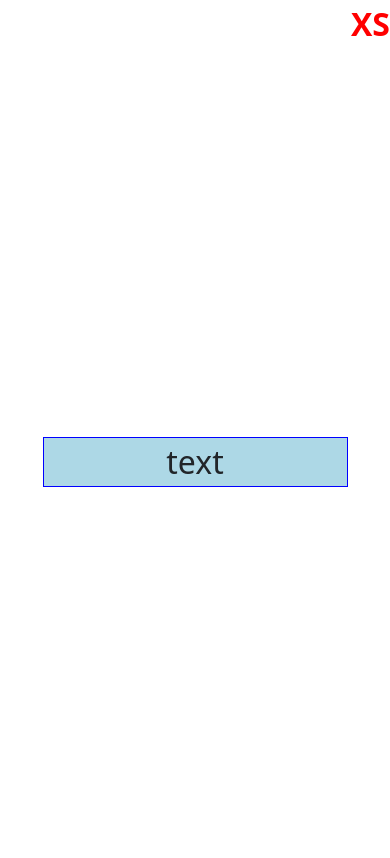
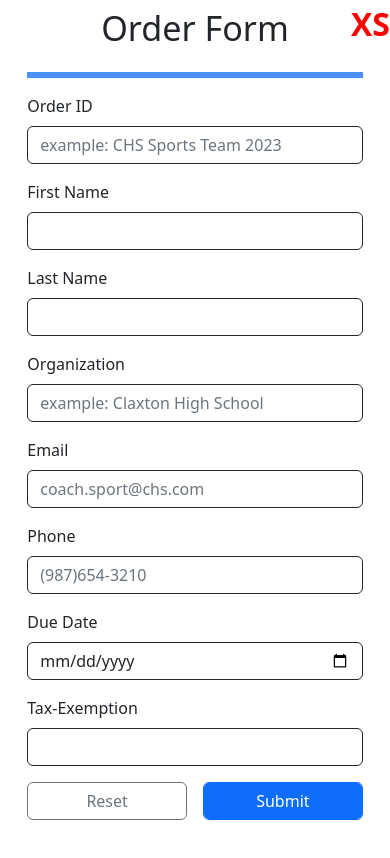
Before and after one commit to JanowskiGaither/DevServer, a website built with Vite: page frontend/src/index.html in a window 390 px wide. Built offline with nearby package versions, Linux system fonts and the light colour scheme.

Commit message:
- complete responsive order form

```diff
--- a/frontend/src/index.html
+++ b/frontend/src/index.html
@@ -6,13 +6,69 @@
     <title>Bootstrap w/ Vite</title>
   </head>
   <body>
-      <div class="container">
-        <div class="row min-vh-100">
-          <div class="d-flex justify-content-center align-items-center">
-              <div class="col-lg-6 col-md-8 col-10 box text-center">text</div>
+    <form action="">
+      <div class="container d-flex flex-column min-vh-100 justify-content-center align-items-center">
+        <h1 class="display-4">Order Form</h1>
+        <div class="col-xl-5 col-lg-6 col-md-8 col-11 mb-3 ">
+          <hr class="border border-primary border-3 opacity-75">
+          <label class="form-label" for="orderDescription">Order ID</label>
+          <input class="form-control border border-dark" type="text" name="orderID" id="orderID" placeholder="example: CHS Sports Team 2023">
+        </div>
+
+        <div class="col-xl-5 col-lg-6 col-md-8 col-11">
+            <div class="row">
+              <div class="col-md-6 col-12 mb-3">
+                <label class="form-label" for="firstName">First Name</label>
+                <input class="form-control border border-dark" type="text" name="firstName" id="firstName">
+              </div>
+              <div class="col-md-6 col-12 mb-3">
+                <label class="form-label" for="lastName">Last Name</label>
+                <input class="form-control border border-dark" type="text" name="lastName" id="lastName">
+              </div>
+            </div>
+        </div>
+
+        <div class="col-xl-5 col-lg-6 col-md-8 col-11 mb-3 ">
+          <label class="form-label" for="organization">Organization</label>
+          <input class="form-control border border-dark" type="text" name="organization" id="organization" placeholder="example: Claxton High School">
+        </div>
+
+        <div class="col-xl-5 col-lg-6 col-md-8 col-11 mb-3 ">
+          <label class="form-label" for="email">Email</label>
+          <input class="form-control border border-dark" type="email" name="email" id="email" placeholder="coach.sport@chs.com">
+        </div>
+
+        <div class="col-xl-5 col-lg-6 col-md-8 col-11 mb-3 ">
+          <label class="form-label" for="phone">Phone</label>
+          <input class="form-control border border-dark" type="tel" name="phone" id="phone" placeholder="(987)654-3210">
+        </div>
+
+        <div class="col-xl-5 col-lg-6 col-md-8 col-11">
+          <div class="row">
+            <div class="col-md-5 col-12 mb-3">
+              <label class="form-label" for="dueDate">Due Date</label>
+              <input class="form-control border border-dark" type="date" name="dueDate" id="dueDate">
+            </div>
+            <div class="col-md-7 col-12 mb-3">
+              <label class="form-label" for="taxExemption">Tax-Exemption</label>
+              <input class="form-control border border-dark" type="text" name="taxExemption" id="taxExemption">
+            </div>
           </div>
         </div>
+
+        <div class="col-xl-5 col-lg-6 col-md-8 col-11 mb-3">
+          <div class="d-flex flex-row-reverse">
+            <div class="col-md-3 col-6 ps-2">
+              <input class="form-control btn btn-primary" type="submit" value="Submit">
+            </div>
+            <div class="col-md-3 col-6 pe-2">
+              <button class="form-control btn btn-outline-secondary" type="reset">Reset</button>
+            </div>
+          </div>
+        </div>
+
       </div>
+    </form>
     <script type="module" src="./js/main.js"></script>
   </body>
 </html>
--- a/frontend/src/scss/styles.scss
+++ b/frontend/src/scss/styles.scss
@@ -1,9 +1,5 @@
 // Import all of Bootstrap's CSS
 @import "~bootstrap/scss/bootstrap";
-
-body {
-    margin-top: 40px; /* This margin just makes the text easier to read. You can remove it if you want since it can mess with your other styles. */
-  }
 
 body::before {
   content: "XS";
@@ -13,14 +9,6 @@ body {
   position: fixed;
   top: 0;
   right: 0;
-  }
-
-  /* This box class is purely used for explaining how the bootstrap grid system works. */
-  .box {
-    background-color: lightblue;
-    border: 1px solid blue;
-    min-height: 50px;
-    font-size: 2rem;
 }
 
 @media (min-width: 576px) {
```
Lines whose indentation alone changed are shown as unchanged.
